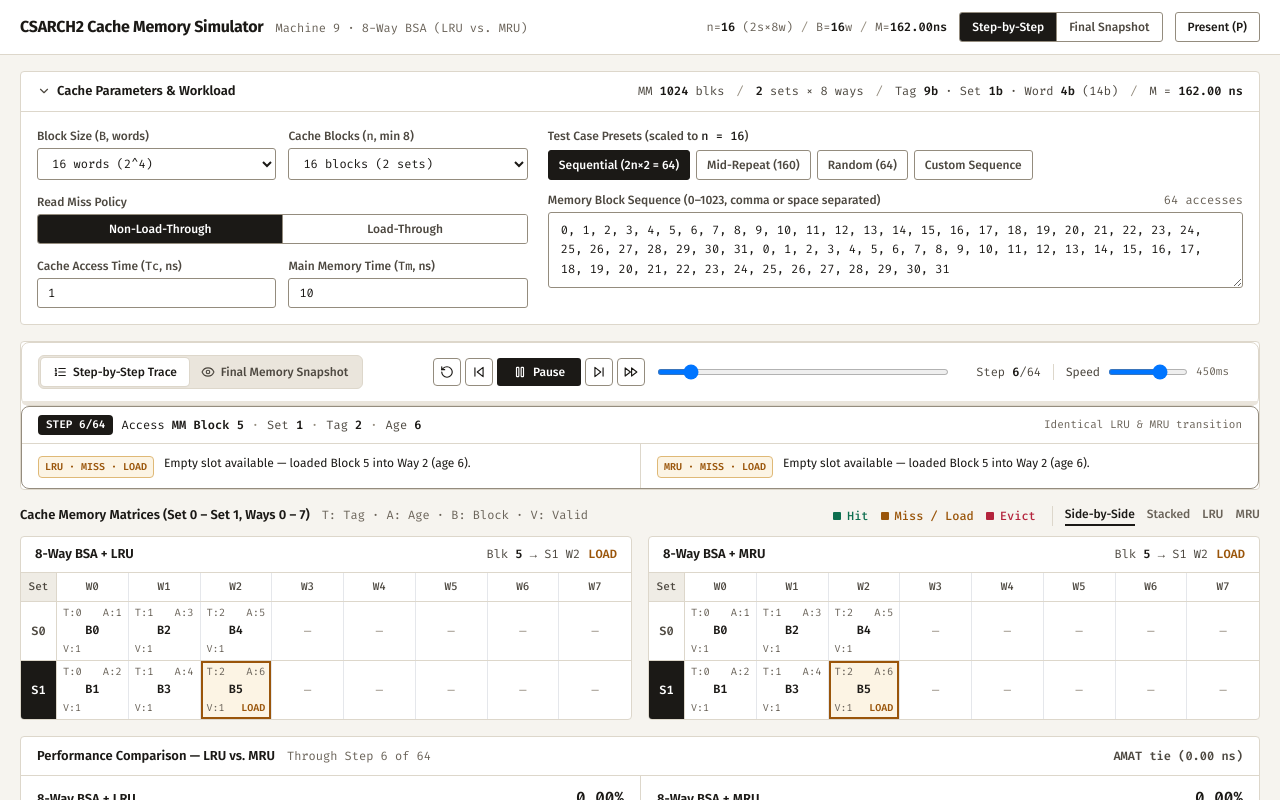
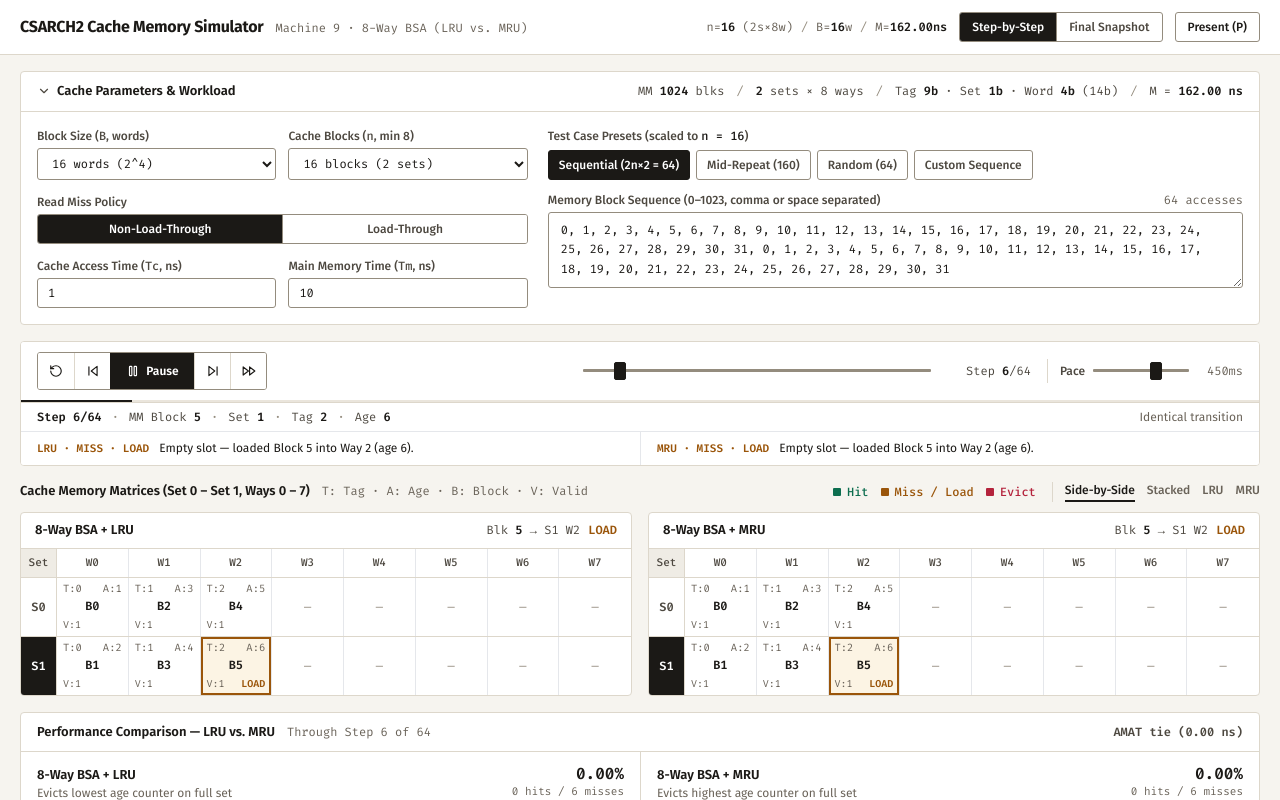
Before and after one commit to DaniMarsh/CSARCH2-G9-Cache-Machine, a React (Vite) app: page / in a window 1280 px wide. Both pictures are taken after a click on the button "Play". Shown: the top 800 px of the page. Built offline with nearby package versions, Linux system fonts and the light colour scheme.

Commit message:
feat(playback): upgrade stageshow choreography, step callout, and presentation mode

```diff
--- a/src/components/PlaybackBar.tsx
+++ b/src/components/PlaybackBar.tsx
@@ -1,8 +1,6 @@
 import React from 'react';
 import {
-  Eye,
   FastForward,
-  ListOrdered,
   Pause,
   Play,
   RotateCcw,
@@ -30,6 +28,7 @@ export const PlaybackBar: React.FC<PlaybackBarProps> = ({
   sequenceLength,
   isPlaying,
   playbackSpeedMs,
+  hasSequenceError = false,
   onViewModeChange,
   onTogglePlay,
   onStepTo,
@@ -39,60 +38,22 @@ export const PlaybackBar: React.FC<PlaybackBarProps> = ({
     sequenceLength > 0 ? Math.round((currentStepIndex / sequenceLength) * 100) : 0;
 
   return (
-    <section
-      aria-label="Simulation Playback Controls"
-      className="rounded-lg border border-border-subtle bg-surface shadow-card"
-    >
-      <div className="flex flex-wrap items-center justify-between gap-3 px-4 py-3">
-        {/* View Mode Toggle */}
-        <div
-          role="radiogroup"
-          aria-label="Simulation View Mode"
-          className="inline-flex rounded-md border border-border-subtle bg-subtle p-0.5"
-        >
-          <button
-            type="button"
-            role="radio"
-            aria-checked={viewMode === 'step-by-step'}
-            onClick={() => onViewModeChange('step-by-step')}
-            className={`inline-flex items-center gap-1.5 rounded px-3 py-1.5 text-xs font-medium transition-colors ${
-              viewMode === 'step-by-step'
-                ? 'bg-surface text-ink-primary shadow-sm ring-1 ring-border-subtle'
-                : 'text-ink-secondary hover:text-ink-primary'
-            }`}
-          >
-            <ListOrdered className="h-3.5 w-3.5" aria-hidden="true" />
-            Step-by-Step Trace
-          </button>
-          <button
-            type="button"
-            role="radio"
-            aria-checked={viewMode === 'snapshot'}
-            onClick={() => onViewModeChange('snapshot')}
-            className={`inline-flex items-center gap-1.5 rounded px-3 py-1.5 text-xs font-medium transition-colors ${
-              viewMode === 'snapshot'
-                ? 'bg-surface text-ink-primary shadow-sm ring-1 ring-border-subtle'
-                : 'text-ink-secondary hover:text-ink-primary'
-            }`}
-          >
-            <Eye className="h-3.5 w-3.5" aria-hidden="true" />
-            Final Memory Snapshot
-          </button>
-        </div>
-
-        {/* Synchronized Transport Controls */}
+    <div aria-label="Simulation Playback Controls" className="bg-surface">
+      <div className="flex flex-wrap items-center justify-between gap-3 px-4 py-2.5">
         {viewMode === 'step-by-step' ? (
-          <div className="flex flex-1 flex-wrap items-center justify-end gap-3">
-            <div className="flex items-center gap-1">
+          <>
+            {/* Unified Instrument Transport Bar */}
+            <div className="flex flex-wrap items-center gap-3">
+              <div className="inline-flex items-center overflow-hidden rounded-[3px] border border-border-strong bg-surface">
                 <button
                   type="button"
                   onClick={() => onStepTo(0)}
                   disabled={currentStepIndex === 0}
                   aria-label="Reset to step 0"
                   title="Reset (R)"
-                className="rounded border border-border-strong bg-surface p-1.5 text-ink-primary transition-colors hover:bg-hover disabled:cursor-not-allowed disabled:opacity-40"
+                  className="inline-flex h-9 w-9 items-center justify-center bg-surface text-ink-primary transition-colors hover:bg-subtle disabled:cursor-not-allowed disabled:opacity-35"
                 >
-                <RotateCcw className="h-3.5 w-3.5" />
+                  <RotateCcw className="h-3.5 w-3.5" aria-hidden="true" />
                 </button>
                 <button
                   type="button"
@@ -100,9 +61,9 @@ export const PlaybackBar: React.FC<PlaybackBarProps> = ({
                   disabled={currentStepIndex === 0}
                   aria-label="Previous step"
                   title="Previous Step (Left Arrow)"
-                className="rounded border border-border-strong bg-surface p-1.5 text-ink-primary transition-colors hover:bg-hover disabled:cursor-not-allowed disabled:opacity-40"
+                  className="inline-flex h-9 w-9 items-center justify-center border-l border-border-subtle bg-surface text-ink-primary transition-colors hover:bg-subtle disabled:cursor-not-allowed disabled:opacity-35"
                 >
-                <SkipBack className="h-3.5 w-3.5" />
+                  <SkipBack className="h-3.5 w-3.5" aria-hidden="true" />
                 </button>
                 <button
                   type="button"
@@ -110,15 +71,17 @@ export const PlaybackBar: React.FC<PlaybackBarProps> = ({
                   disabled={sequenceLength === 0}
                   aria-label={isPlaying ? 'Pause playback' : 'Play simulation'}
                   title="Play / Pause (Space)"
-                className="inline-flex min-w-[84px] items-center justify-center gap-1.5 rounded-[3px] bg-ink-primary px-3 py-1.5 text-xs font-medium text-surface transition-colors hover:bg-ink-secondary disabled:cursor-not-allowed disabled:opacity-40"
+                  className="inline-flex h-9 min-w-[84px] items-center justify-center gap-1.5 border-l border-ink-primary bg-ink-primary px-3 text-xs font-semibold text-surface transition-colors hover:bg-ink-secondary disabled:cursor-not-allowed disabled:opacity-35"
                 >
                   {isPlaying ? (
                     <>
-                    <Pause className="h-3.5 w-3.5" /> Pause
+                      <Pause className="h-3.5 w-3.5" aria-hidden="true" />
+                      <span>Pause</span>
                     </>
                   ) : (
                     <>
-                    <Play className="h-3.5 w-3.5" /> Play
+                      <Play className="h-3.5 w-3.5" aria-hidden="true" />
+                      <span>Play</span>
                     </>
                   )}
                 </button>
@@ -128,9 +91,9 @@ export const PlaybackBar: React.FC<PlaybackBarProps> = ({
                   disabled={currentStepIndex >= sequenceLength}
                   aria-label="Next step"
                   title="Next Step (Right Arrow)"
-                className="rounded border border-border-strong bg-surface p-1.5 text-ink-primary transition-colors hover:bg-hover disabled:cursor-not-allowed disabled:opacity-40"
+                  className="inline-flex h-9 w-9 items-center justify-center border-l border-border-subtle bg-surface text-ink-primary transition-colors hover:bg-subtle disabled:cursor-not-allowed disabled:opacity-35"
                 >
-                <SkipForward className="h-3.5 w-3.5" />
+                  <SkipForward className="h-3.5 w-3.5" aria-hidden="true" />
                 </button>
                 <button
                   type="button"
@@ -138,14 +101,25 @@ export const PlaybackBar: React.FC<PlaybackBarProps> = ({
                   disabled={currentStepIndex >= sequenceLength}
                   aria-label="Jump to final step"
                   title="Jump to Final Step"
-                className="rounded border border-border-strong bg-surface p-1.5 text-ink-primary transition-colors hover:bg-hover disabled:cursor-not-allowed disabled:opacity-40"
+                  className="inline-flex h-9 w-9 items-center justify-center border-l border-border-subtle bg-surface text-ink-primary transition-colors hover:bg-subtle disabled:cursor-not-allowed disabled:opacity-35"
                 >
-                <FastForward className="h-3.5 w-3.5" />
+                  <FastForward className="h-3.5 w-3.5" aria-hidden="true" />
                 </button>
               </div>
 
-            {/* Timeline Scrubber */}
-            <div className="flex min-w-[190px] max-w-sm flex-1 items-center gap-2.5">
+              {hasSequenceError && (
+                <span
+                  role="status"
+                  className="font-mono text-xs font-medium text-status-evict"
+                >
+                  Showing last valid sequence
+                </span>
+              )}
+            </div>
+
+            {/* Calibrated Step Scrubber + Pace Fader */}
+            <div className="flex flex-1 flex-wrap items-center justify-end gap-4">
+              <div className="flex min-w-[200px] max-w-md flex-1 items-center gap-3">
                 <label htmlFor="step-scrubber" className="sr-only">
                   Timeline scrubber
                 </label>
@@ -156,17 +130,20 @@ export const PlaybackBar: React.FC<PlaybackBarProps> = ({
                   max={sequenceLength}
                   value={currentStepIndex}
                   onChange={(e) => onStepTo(Number.parseInt(e.target.value, 10))}
-                className="h-1.5 flex-1 cursor-pointer accent-accent-primary"
+                  className="bench-range flex-1"
                 />
-              <span className="min-w-[82px] text-right font-mono text-xs tabular-nums text-ink-secondary">
-                Step <strong className="text-ink-primary">{currentStepIndex}</strong>/{sequenceLength}
+                <span className="min-w-[88px] text-right font-mono text-xs tabular-nums text-ink-secondary">
+                  Step <strong className="font-semibold text-ink-primary">{currentStepIndex}</strong>/
+                  {sequenceLength}
                 </span>
               </div>
 
-            {/* Speed Slider */}
               <div className="flex items-center gap-2 border-l border-border-subtle pl-3">
-              <label htmlFor="speed-slider" className="text-xs text-ink-secondary">
-                Speed
+                <label
+                  htmlFor="speed-slider"
+                  className="text-xs font-medium text-ink-secondary"
+                >
+                  Pace
                 </label>
                 <input
                   id="speed-slider"
@@ -176,33 +153,58 @@ export const PlaybackBar: React.FC<PlaybackBarProps> = ({
                   step={50}
                   value={1300 - playbackSpeedMs}
                   onChange={(e) => onSpeedChange(1300 - Number.parseInt(e.target.value, 10))}
-                className="h-1.5 w-20 cursor-pointer accent-accent-primary"
+                  className="bench-range w-24"
                 />
-              <span className="min-w-[46px] font-mono text-[11px] tabular-nums text-ink-muted">
+                <span className="min-w-[46px] text-right font-mono text-xs tabular-nums text-ink-muted">
                   {playbackSpeedMs}ms
                 </span>
               </div>
             </div>
+          </>
         ) : (
-          <p className="text-xs text-ink-secondary">
-            Instant Final Snapshot across all{' '}
-            <span className="font-mono font-semibold tabular-nums text-ink-primary">
+          <div className="flex w-full flex-wrap items-center justify-between gap-2">
+            <div className="flex flex-wrap items-center gap-2 text-xs text-ink-secondary">
+              <strong className="font-semibold text-ink-primary">Final Snapshot</strong>
+              <span className="text-border-strong">&middot;</span>
+              <span>
+                Settled cache state after all{' '}
+                <strong className="font-mono font-semibold tabular-nums text-ink-primary">
                   {sequenceLength}
-            </span>{' '}
+                </strong>{' '}
                 memory accesses (LRU &amp; MRU).
-          </p>
+              </span>
+            </div>
+
+            <div className="flex items-center gap-3">
+              {hasSequenceError && (
+                <span
+                  role="status"
+                  className="font-mono text-xs font-medium text-status-evict"
+                >
+                  Showing last valid sequence
+                </span>
+              )}
+              <button
+                type="button"
+                onClick={() => onViewModeChange('step-by-step')}
+                className="rounded-[3px] border border-border-strong bg-surface px-2.5 py-1 text-xs font-medium text-ink-primary transition-colors hover:bg-subtle"
+              >
+                Switch to Step-by-Step
+              </button>
+            </div>
+          </div>
         )}
       </div>
 
-      {/* Subtle Synchronized Progress Hairline (Step-by-Step Mode) */}
+      {/* Synchronized Progress Hairline */}
       {viewMode === 'step-by-step' && (
-        <div className="h-1 w-full overflow-hidden rounded-b-lg bg-subtle" aria-hidden="true">
+        <div className="h-[2px] w-full bg-subtle" aria-hidden="true">
           <div
-            className="h-full bg-accent-primary transition-all duration-200 ease-out"
+            className="h-full bg-ink-primary transition-[width] duration-150 ease-out"
             style={{ width: `${progressPct}%` }}
           />
         </div>
       )}
-    </section>
+    </div>
   );
 };
--- a/src/components/StepCalloutBanner.tsx
+++ b/src/components/StepCalloutBanner.tsx
@@ -1,5 +1,4 @@
 import React from 'react';
-import { ArrowRight, GitCompareArrows, Info } from 'lucide-react';
 import type { CacheStepSnapshot, ReplacementPolicy } from '../engine/types';
 
 interface StepCalloutBannerProps {
@@ -12,12 +11,12 @@ interface StepCalloutBannerProps {
 
 function describeDecision(step: CacheStepSnapshot, policy: ReplacementPolicy): string {
   if (step.action === 'HIT') {
-    return `Matched Tag ${step.tag} in Way ${step.wayIndex}; age updated ${
+    return `Matched Tag ${step.tag} in Way ${step.wayIndex}; age ${
       step.previousAge ?? 0
     } → ${step.age}.`;
   }
   if (step.action === 'COLD_LOAD') {
-    return `Empty slot available — loaded Block ${step.blockAddress} into Way ${step.wayIndex} (age ${step.age}).`;
+    return `Empty slot — loaded Block ${step.blockAddress} into Way ${step.wayIndex} (age ${step.age}).`;
   }
   const criterion = policy === 'LRU' ? 'smallest age' : 'largest age';
   return `Set ${step.setIndex} full — evicted Block ${step.evictedBlock} (${criterion} ${
@@ -25,26 +24,17 @@ function describeDecision(step: CacheStepSnapshot, policy: ReplacementPolicy): s
   }) in Way ${step.wayIndex}, loaded Block ${step.blockAddress}.`;
 }
 
-function badgeForAction(action: CacheStepSnapshot['action']): {
+function actionDisplay(action: CacheStepSnapshot['action']): {
   label: string;
-  classes: string;
+  textClass: string;
 } {
   if (action === 'HIT') {
-    return {
-      label: 'HIT',
-      classes: 'border-status-hit-border bg-status-hit-bg text-status-hit',
-    };
+    return { label: 'HIT', textClass: 'text-status-hit' };
   }
   if (action === 'COLD_LOAD') {
-    return {
-      label: 'MISS · LOAD',
-      classes: 'border-status-miss-border bg-status-miss-bg text-status-miss',
-    };
+    return { label: 'MISS · LOAD', textClass: 'text-status-miss' };
   }
-  return {
-    label: 'MISS · EVICT',
-    classes: 'border-status-evict-border bg-status-evict-bg text-status-evict',
-  };
+  return { label: 'MISS · EVICT', textClass: 'text-status-evict' };
 }
 
 export const StepCalloutBanner: React.FC<StepCalloutBannerProps> = ({
@@ -52,110 +42,121 @@ export const StepCalloutBanner: React.FC<StepCalloutBannerProps> = ({
   mruStep,
   totalSteps,
   nextBlockPreview,
+  presentationMode = false,
 }) => {
-  // Calm opening state at Step 0
-  if (!lruStep || !mruStep) {
+  const diverged =
+    lruStep !== null &&
+    mruStep !== null &&
+    (lruStep.action !== mruStep.action ||
+      lruStep.wayIndex !== mruStep.wayIndex ||
+      lruStep.evictedBlock !== mruStep.evictedBlock);
+
+  const lruInfo = lruStep ? actionDisplay(lruStep.action) : null;
+  const mruInfo = mruStep ? actionDisplay(mruStep.action) : null;
+
   return (
-      <section
+    <div
       aria-label="Current Step Explanation"
       aria-live="polite"
-        className="flex flex-wrap items-center justify-between gap-3 rounded-lg border border-border-subtle bg-surface px-4 py-3 shadow-card"
+      className="border-t border-border-subtle bg-surface"
     >
-        <div className="flex items-center gap-2.5 text-xs text-ink-secondary">
-          <Info className="h-4 w-4 shrink-0 text-accent-primary" aria-hidden="true" />
+      {!lruStep || !mruStep ? (
+        <div
+          className={`flex flex-wrap items-center justify-between gap-2 bg-canvas/50 px-4 py-2 text-ink-secondary ${
+            presentationMode ? 'text-sm' : 'text-xs'
+          }`}
+        >
           <span>
-            <strong className="font-semibold text-ink-primary">Step 0 — Initial Empty Cache.</strong>{' '}
-            All ways have <span className="font-mono">V:0</span>. Press{' '}
-            <span className="font-semibold text-ink-primary">Play</span> or{' '}
-            <span className="font-semibold text-ink-primary">Next</span> (or{' '}
-            <kbd className="rounded border border-border-strong bg-subtle px-1 py-0.5 font-mono text-[10px]">
+            <strong className="font-semibold text-ink-primary">
+              Step 0 — Initial Empty Cache.
+            </strong>{' '}
+            Press <strong className="font-semibold text-ink-primary">Play</strong> or use{' '}
+            <kbd className="rounded-[2px] border border-border-strong bg-surface px-1.5 py-0.5 font-mono text-[11px] text-ink-primary">
               Space
             </kbd>{' '}
             /{' '}
-            <kbd className="rounded border border-border-strong bg-subtle px-1 py-0.5 font-mono text-[10px]">
+            <kbd className="rounded-[2px] border border-border-strong bg-surface px-1.5 py-0.5 font-mono text-[11px] text-ink-primary">
               &rarr;
-            </kbd>
-            ) to step through the trace.
+            </kbd>{' '}
+            to step through the trace.
           </span>
-        </div>
           {nextBlockPreview !== null && (
-          <span className="inline-flex items-center gap-1 rounded border border-border-subtle bg-subtle px-2.5 py-1 font-mono text-[11px] tabular-nums text-ink-primary">
-            Next <ArrowRight className="h-3 w-3 text-ink-muted" aria-hidden="true" /> Block{' '}
-            <strong>{nextBlockPreview}</strong>
+            <span className="font-mono text-xs tabular-nums text-ink-secondary">
+              Next &rarr; <strong className="font-semibold text-ink-primary">Block {nextBlockPreview}</strong>
             </span>
           )}
-      </section>
-    );
-  }
-
-  const diverged =
-    lruStep.action !== mruStep.action ||
-    lruStep.wayIndex !== mruStep.wayIndex ||
-    lruStep.evictedBlock !== mruStep.evictedBlock;
-
-  const lruBadge = badgeForAction(lruStep.action);
-  const mruBadge = badgeForAction(mruStep.action);
-
-  return (
-    <section
-      key={`callout-step-${lruStep.step}`}
-      aria-label="Current Step Explanation"
-      aria-live="polite"
-      className="stage-banner-settle overflow-hidden rounded-lg border border-border-strong bg-surface shadow-card"
-    >
-      {/* Top Context Strip */}
-      <div className="flex flex-wrap items-center justify-between gap-2 border-b border-border-subtle bg-subtle/50 px-4 py-2 font-mono text-xs tabular-nums">
-        <div className="flex flex-wrap items-center gap-2">
-          <span className="rounded bg-ink-primary px-2 py-0.5 text-[11px] font-semibold text-white">
-            STEP {lruStep.step}/{totalSteps}
-          </span>
-          <span className="text-ink-primary">
-            Access <strong>MM Block {lruStep.blockAddress}</strong>
+        </div>
+      ) : (
+        <div>
+          {/* Steady Step Context Strip (Never remounts; only values update in place) */}
+          <div className="flex flex-wrap items-center justify-between gap-2 border-b border-border-subtle/80 bg-rail/60 px-4 py-1.5 font-mono text-xs tabular-nums">
+            <div className="flex flex-wrap items-center gap-x-2.5 gap-y-0.5">
+              <strong className="font-semibold text-ink-primary">
+                Step {lruStep.step}/{totalSteps}
+              </strong>
+              <span className="text-border-strong">&middot;</span>
+              <span className="text-ink-secondary">
+                MM Block <strong className="font-semibold text-ink-primary">{lruStep.blockAddress}</strong>
               </span>
               <span className="text-border-strong">&middot;</span>
               <span className="text-ink-secondary">
-            Set <strong className="text-ink-primary">{lruStep.setIndex}</strong>
+                Set <strong className="font-semibold text-ink-primary">{lruStep.setIndex}</strong>
               </span>
               <span className="text-border-strong">&middot;</span>
               <span className="text-ink-secondary">
-            Tag <strong className="text-ink-primary">{lruStep.tag}</strong>
+                Tag <strong className="font-semibold text-ink-primary">{lruStep.tag}</strong>
               </span>
               <span className="text-border-strong">&middot;</span>
               <span className="text-ink-secondary">
-            Age <strong className="text-ink-primary">{lruStep.age}</strong>
+                Age <strong className="font-semibold text-ink-primary">{lruStep.age}</strong>
               </span>
             </div>
 
             {diverged ? (
-          <span className="inline-flex items-center gap-1 rounded border border-accent-primary/30 bg-accent-soft px-2 py-0.5 text-[11px] font-semibold text-accent-primary">
-            <GitCompareArrows className="h-3 w-3" aria-hidden="true" />
-            Policies Diverged
+              <span className="font-sans text-xs font-semibold text-ink-primary">
+                Policies diverged
               </span>
             ) : (
-          <span className="text-[11px] text-ink-muted">Identical LRU &amp; MRU transition</span>
+              <span className="font-sans text-xs text-ink-muted">
+                Identical transition
+              </span>
             )}
           </div>
 
-      {/* Concise LRU vs MRU Reasoning Row */}
-      <div className="grid grid-cols-1 divide-y divide-border-subtle md:grid-cols-2 md:divide-x md:divide-y-0">
-        <div className="flex items-start gap-2.5 px-4 py-2.5 text-xs">
+          {/* Synchronized Side-by-Side LRU vs MRU Decision Explanations */}
+          <div
+            className={`grid grid-cols-1 divide-y divide-border-subtle/80 md:grid-cols-2 md:divide-x md:divide-y-0 ${
+              presentationMode ? 'text-sm' : 'text-xs'
+            }`}
+          >
+            <div className="flex items-baseline gap-2.5 px-4 py-2">
+              {lruInfo && (
                 <span
-            className={`mt-0.5 shrink-0 rounded border px-1.5 py-0.5 font-mono text-[10px] font-semibold ${lruBadge.classes}`}
+                  className={`shrink-0 font-mono text-[11px] font-semibold ${lruInfo.textClass}`}
                 >
-            LRU &middot; {lruBadge.label}
+                  LRU &middot; {lruInfo.label}
                 </span>
-          <p className="leading-relaxed text-ink-primary">{describeDecision(lruStep, 'LRU')}</p>
+              )}
+              <p className="leading-snug text-ink-primary">
+                {describeDecision(lruStep, 'LRU')}
+              </p>
             </div>
 
-        <div className="flex items-start gap-2.5 px-4 py-2.5 text-xs">
+            <div className="flex items-baseline gap-2.5 px-4 py-2">
+              {mruInfo && (
                 <span
-            className={`mt-0.5 shrink-0 rounded border px-1.5 py-0.5 font-mono text-[10px] font-semibold ${mruBadge.classes}`}
+                  className={`shrink-0 font-mono text-[11px] font-semibold ${mruInfo.textClass}`}
                 >
-            MRU &middot; {mruBadge.label}
+                  MRU &middot; {mruInfo.label}
                 </span>
-          <p className="leading-relaxed text-ink-primary">{describeDecision(mruStep, 'MRU')}</p>
+              )}
+              <p className="leading-snug text-ink-primary">
+                {describeDecision(mruStep, 'MRU')}
+              </p>
             </div>
           </div>
-    </section>
+        </div>
+      )}
+    </div>
   );
 };
```
Lines whose indentation alone changed are shown as unchanged.
